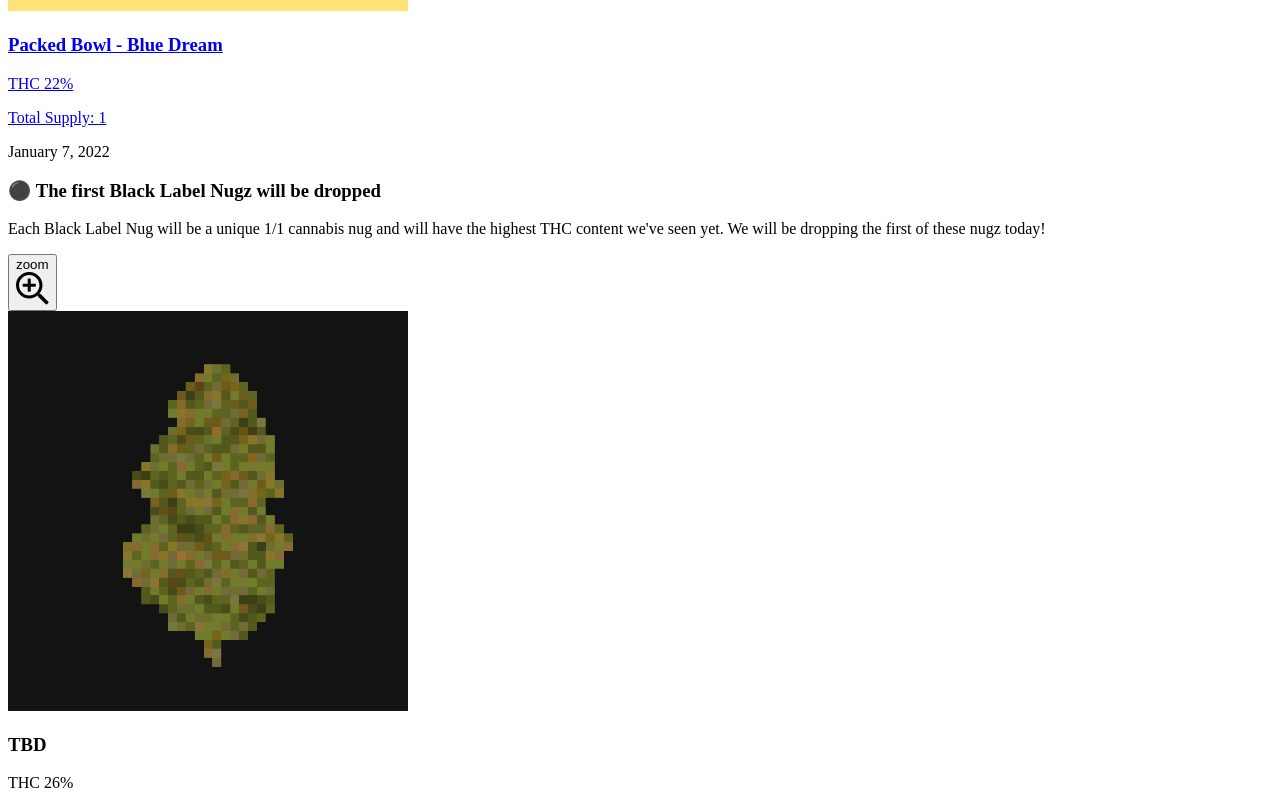
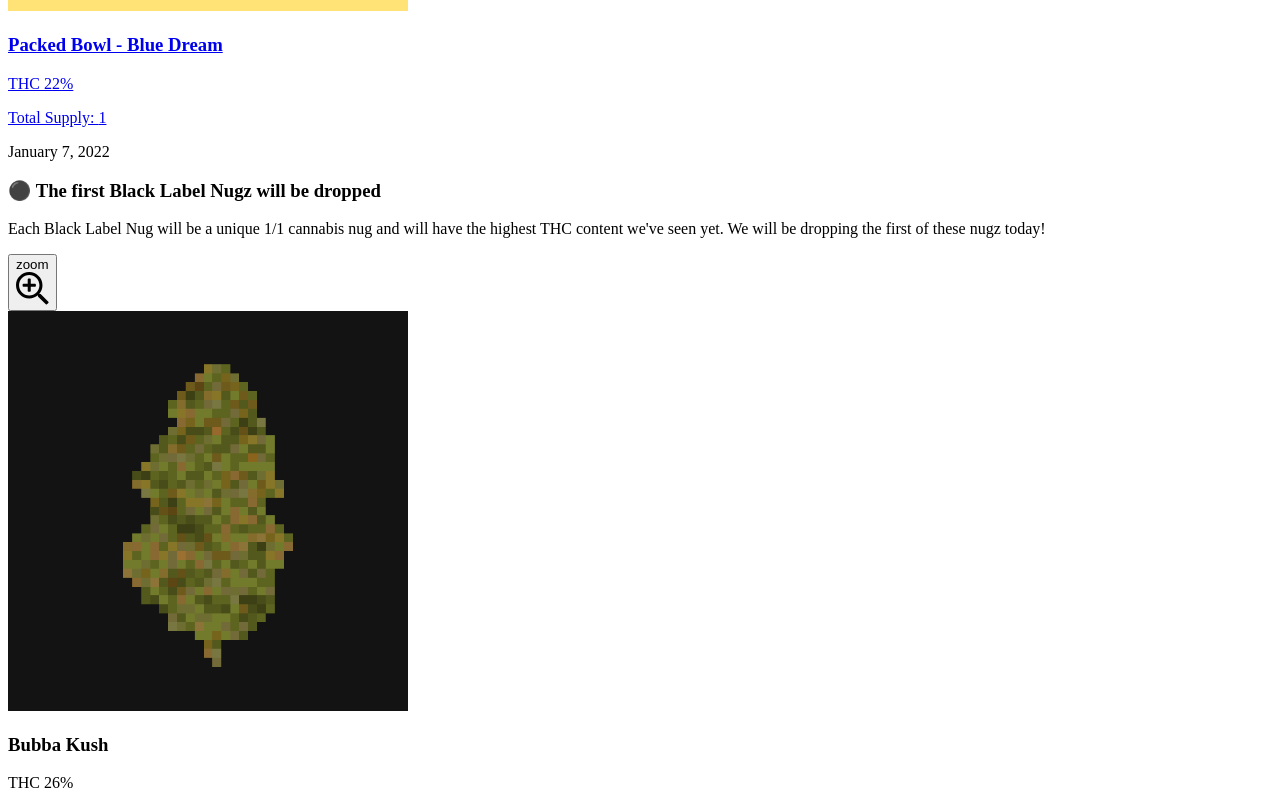
Before and after one commit to 1forh/algonugz.com, a Next.js app: page /events in a window 1280 px wide. Shown: the part 11200-12000 px from the top of the page. Built offline with nearby package versions, Linux system fonts and the light colour scheme.

Commit message:
🔧 updates names

```diff
--- a/data/index.js
+++ b/data/index.js
@@ -119,7 +119,7 @@ export const blackLabelStrains = [
     url: '',
     image: '/nugz/NUG013.png',
     id: 'NUG013',
-    name: 'TBD',
+    name: 'Bubba Kush',
     total: 1,
     price: 6,
     thc: '26%',
@@ -128,7 +128,7 @@ export const blackLabelStrains = [
     url: '',
     image: '/nugz/NUG014.png',
     id: 'NUG014',
-    name: 'TBD',
+    name: 'Purple Kush',
     total: 1,
     price: 6,
     thc: '27%',
```
